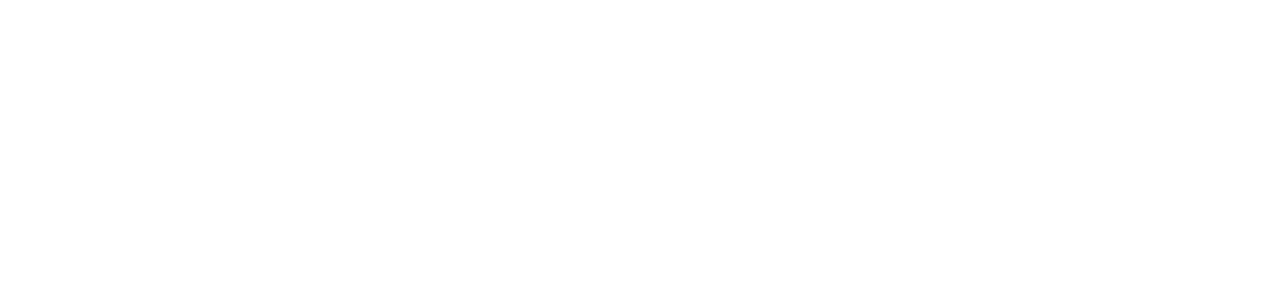
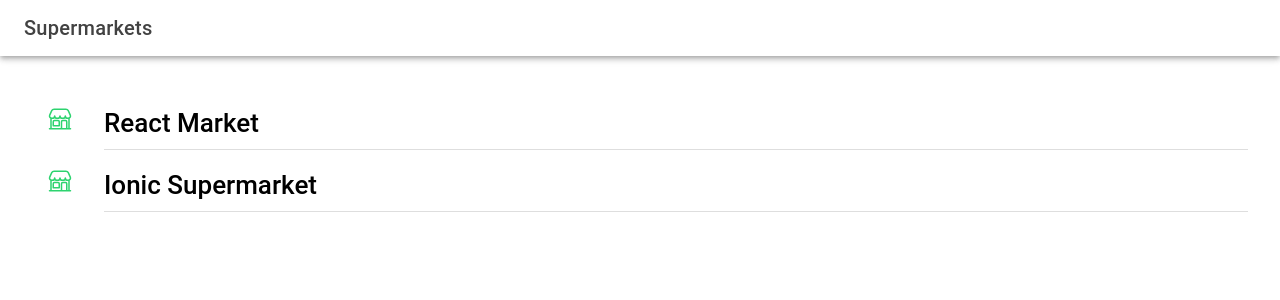
Before and after one commit to AnnuCodes/myLab_3App, a React (Vite) app: page /Supermarkets in a window 1280 px wide. Shown: the top 300 px of the page. Built offline with nearby package versions, Linux system fonts and the light colour scheme.

Commit message:
added Supermarkets page

```diff
--- a/src/App.tsx
+++ b/src/App.tsx
@@ -23,6 +23,7 @@
 import "./theme/variables.css";
 import OldLists from "./pages/OldLists";
 import NewList from "./pages/NewList";
+import Supermarkets from "./pages/Supermarkets";
 
 setupIonicReact();
 
@@ -36,6 +37,7 @@
         <Route exact path="/home" component={Home}></Route>
         <Route exact path="/NewList" component={NewList}></Route>
         <Route exact path="/OldLists" component={OldLists}></Route>
+        <Route exact path="/Supermarkets" component={Supermarkets}></Route>
         <Route exact path="/">
           <Redirect to="/home" />
         </Route>
--- a/src/pages/Home.tsx
+++ b/src/pages/Home.tsx
@@ -4,6 +4,7 @@
   IonHeader,
   IonItem,
   IonList,
+  IonMenu,
   IonPage,
   IonTitle,
   IonToolbar,
@@ -14,15 +15,10 @@
 const Home: React.FC = () => {
   return (
     <IonPage>
-      <IonHeader>
-        <IonToolbar>
-          <IonTitle>My Groceries</IonTitle>
-        </IonToolbar>
-      </IonHeader>
       <IonContent fullscreen>
-        <IonHeader collapse="condense">
+        <IonHeader>
           <IonToolbar>
-            <IonTitle size="large">Where is this</IonTitle>
+            <IonTitle size="large">My groceries</IonTitle>
           </IonToolbar>
         </IonHeader>
         <IonList>
@@ -33,7 +29,9 @@
             Select previous list
           </IonItem>
 
-          <IonItem button>Supermarket locations</IonItem>
+          <IonItem button routerLink="/Supermarkets">
+            Supermarket locations
+          </IonItem>
         </IonList>
       </IonContent>
     </IonPage>
--- a/src/pages/NewList.tsx
+++ b/src/pages/NewList.tsx
@@ -1,5 +1,6 @@
 import {
   IonBackButton,
+  IonButton,
   IonButtons,
   IonContent,
   IonHeader,
@@ -9,9 +10,11 @@
   IonTitle,
   IonToolbar,
 } from "@ionic/react";
-import React from "react";
+import React, { useState } from "react";
 
 const NewList: React.FC = () => {
+  const [list, setlist] = useState("");
+  const handleClick = () => {};
   return (
     <IonPage>
       <IonHeader>
@@ -25,6 +28,9 @@
       <IonContent className="ion-padding">
         <IonItem>
           <IonInput label="Text input" placeholder="Write list here"></IonInput>
+          <IonItem slot="end">
+            <IonButton onClick={handleClick}>Save</IonButton>
+          </IonItem>
         </IonItem>
       </IonContent>
     </IonPage>
--- /dev/null
+++ b/src/pages/Supermarkets.tsx
@@ -0,0 +1,51 @@
+import {
+  IonBackButton,
+  IonButtons,
+  IonContent,
+  IonHeader,
+  IonIcon,
+  IonItem,
+  IonList,
+  IonPage,
+  IonTitle,
+  IonToolbar,
+} from "@ionic/react";
+import React from "react";
+import { storefrontOutline } from "ionicons/icons";
+
+const Supermarkets: React.FC = () => {
+  return (
+    <IonPage>
+      <IonHeader>
+        <IonToolbar>
+          <IonButtons slot="start">
+            <IonBackButton></IonBackButton>
+          </IonButtons>
+          <IonTitle>Supermarkets</IonTitle>
+        </IonToolbar>
+      </IonHeader>
+      <IonContent className="ion-padding">
+        <IonList className="ion-padding">
+          <IonItem>
+            <IonIcon
+              slot="start"
+              icon={storefrontOutline}
+              color="success"
+            ></IonIcon>
+            <h1>React Market</h1>
+          </IonItem>
+          <IonItem>
+            <IonIcon
+              slot="start"
+              icon={storefrontOutline}
+              color="success"
+            ></IonIcon>
+            <h1>Ionic Supermarket</h1>
+          </IonItem>
+        </IonList>
+      </IonContent>
+    </IonPage>
+  );
+};
+
+export default Supermarkets;
```
